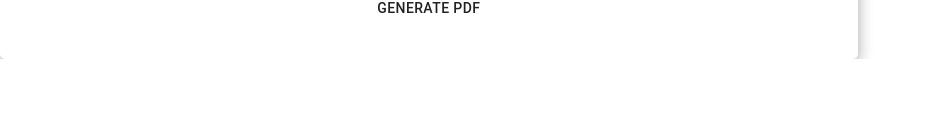
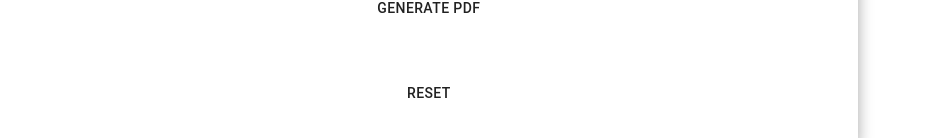
Before and after one commit to ethanalvizo/resume-template, a React (Create React App) app: page / in a window 1280 px wide. Shown: the part 852-990 px from the top of the page, without its empty margins (0-929 px from the left). Before the commit the page ends 911 px from the top, so only its background shows below. Built offline with nearby package versions, Linux system fonts and the light colour scheme.

Commit message:
Added missing input functions

```diff
--- a/src/components/input/index.js
+++ b/src/components/input/index.js
@@ -45,6 +45,7 @@ const Index = ({
                     onDelete={onDeleteEducation}
                 />
                 <Button onClick={onPrint}>Generate PDF</Button>
+                <Button onClick={onReset}>Reset</Button>
             </Grid>
         </div>
     )
--- a/src/components/main.js
+++ b/src/components/main.js
@@ -44,6 +44,46 @@ const Main = () => {
         reader.readAsDataURL(file);
     };
 
+    const handleChangeExperience = (e, id) => {
+        const { name, value } = e.target;
+
+        setResume((prevState) => {
+            const newExperience = prevState.experience.map((experienceItem) => {
+                if (experienceItem.id === id) {
+                    return { ...experienceItem, [name]: value};
+                }
+                return experienceItem;
+            });
+            return { ...prevState, experience: [...newExperience] };
+        });
+    };
+
+    const handleAddExperience = () => {
+        setResume((prevState) => ({
+            ...prevState,
+            experience: [
+                ...prevState.experience,
+                {
+                    id: uuidv4(),
+                    position: "",
+                    company: "",
+                    startDate: "",
+                    endDate: "",
+                }
+            ]
+        }))
+    };
+
+    const handleDeleteExperience = (id) => {
+        setResume((prevState) => {
+            const newExperience = prevState.experience.filter(
+                (experienceItem) => experienceItem.id !== id
+            );
+
+            return { ...prevState, experience: [...newExperience] };
+        })
+    }
+
     const handleChangeEducation = (e,id) => {
         const { name, value } = e.target;
 
@@ -82,6 +122,10 @@ const Main = () => {
             );
             return { ...prevState, education: [...newEducation] };
         })
+    };
+
+    const handleReset = () => {
+        setResume(emptyResume);
     }
 
     const componentRef = useRef();
@@ -91,10 +135,15 @@ const Main = () => {
         <div>
             <Input
                 resume={resume}
+                onChangePersonal={handleChangePersonal}
+                onChangeExperience={handleChangeExperience}
+                onAddExperience={handleAddExperience}
+                onDelete={handleDeleteExperience}
                 onChangeEducation={handleChangeEducation}
                 onAddEducation={handleAddEducation}
                 onDeleteEducation={handleDeleteEducation}
                 onPrint={handlePrint}
+                onReset={handleReset}
             />
         </div>
     )
```
